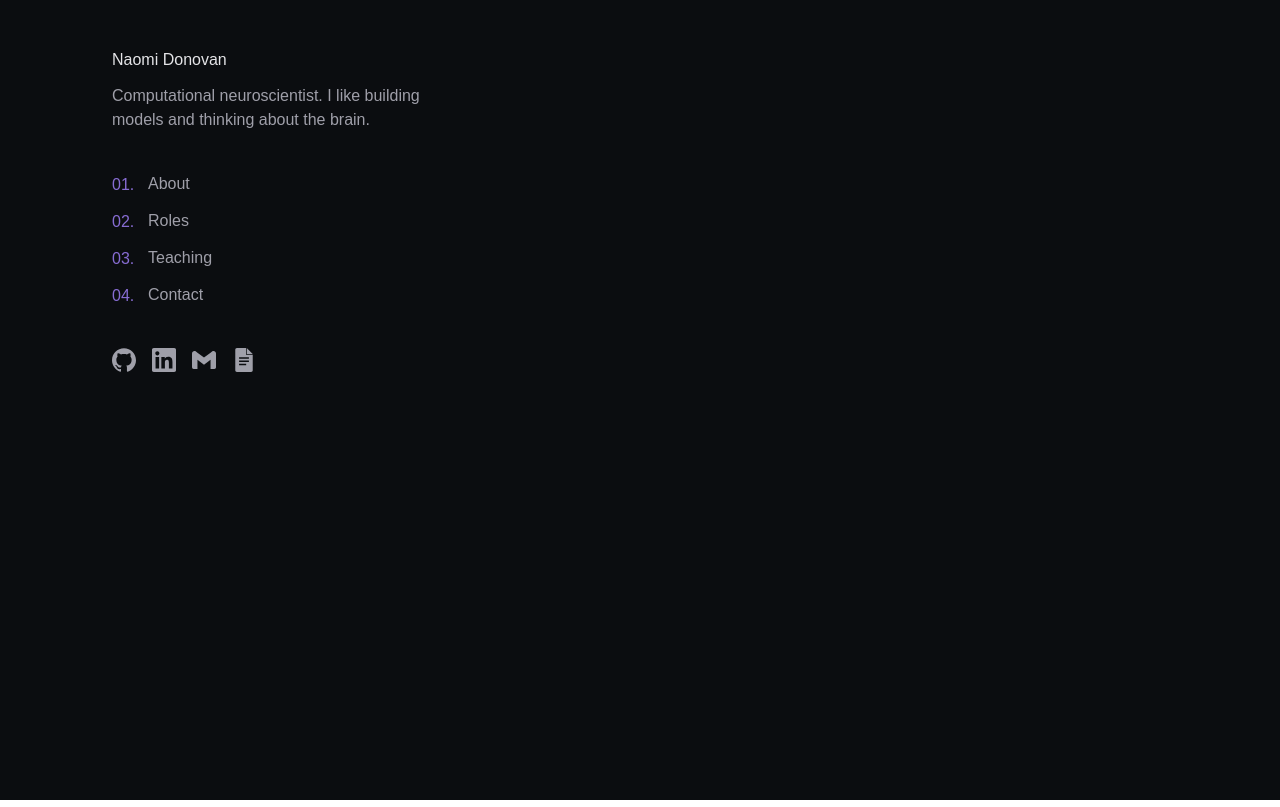
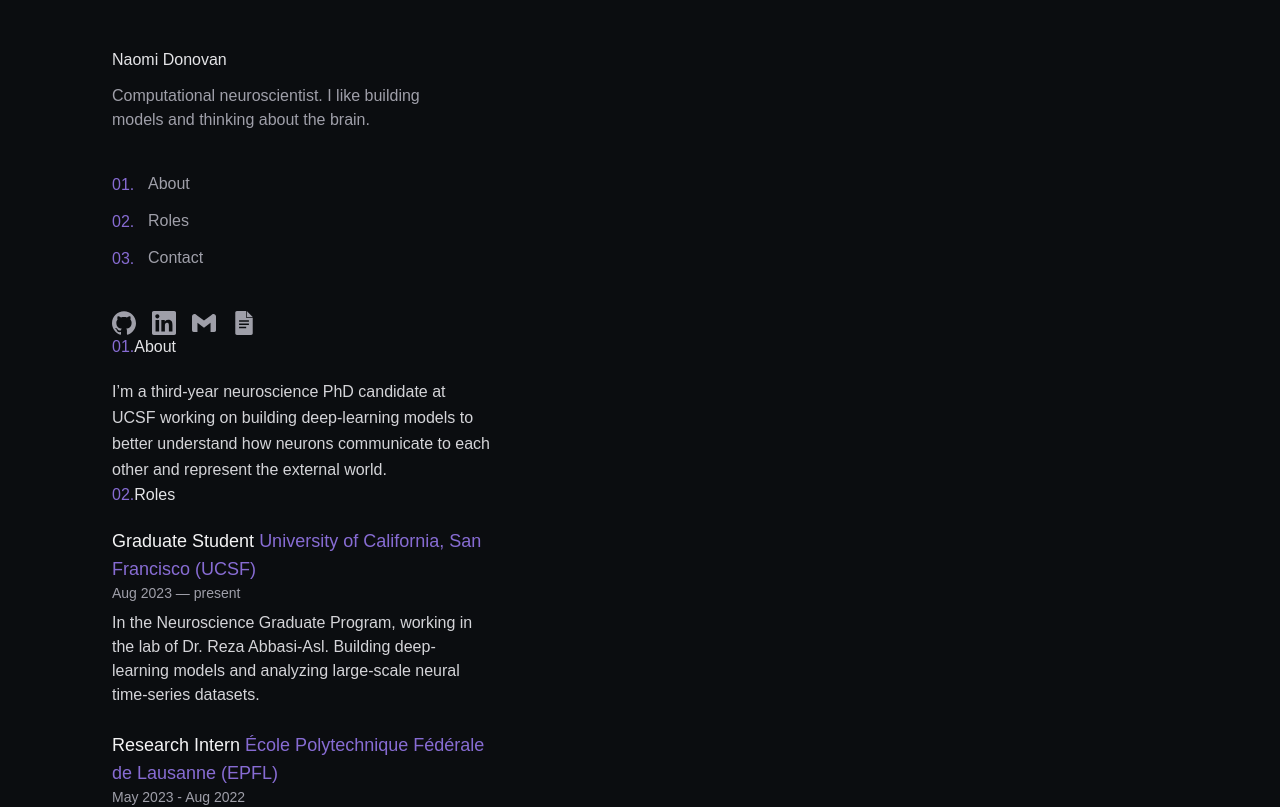
Before and after one commit to naomidonovan1/naomidonovan-site, a Next.js app: page / in a window 1280 px wide. Shown: the top 807 px of the page. Built offline with nearby package versions, Linux system fonts and the light colour scheme.

Commit message:
adding in the right column now

```diff
--- a/src/app/page.tsx
+++ b/src/app/page.tsx
@@ -24,7 +24,7 @@ interface SectionProps {
 const sections = [
   { id: "about", title: "About" },
   { id: "roles", title: "Roles" },
-  { id: "teaching", title: "Teaching" },
+  // { id: "teaching", title: "Teaching" },
   { id: "contact", title: "Contact" },
 ];
 
@@ -113,15 +113,10 @@ export default function Home() {
                 <SiGoogledocs size={24} />
               </a>
             </div>
-          </aside>
-        </div >
-      </div >
-    </main >
-  );
-}
 
-{/* Right column */ }
-{/* <main className="pb-24">
+
+            {/* Right column */}
+            <main className="pb-24">
               <Section id="about" index={1} title="About">
                 <p className="leading-relaxed text-zinc-300">
                   I’m a third-year neuroscience PhD candidate at UCSF working on building deep-learning models
@@ -136,10 +131,10 @@ export default function Home() {
                       {e.role} <span className="text-violet-400/80"> {e.org}</span>
                     </h3>
                     <p className="text-sm text-zinc-400">{e.period}</p>
-                    <p className="mt-2 text-zinc-300">{e.summary}</p> */}
+                    <p className="mt-2 text-zinc-300">{e.summary}</p>
 
-{/* show publications only if at least one exists */ }
-{/* {e.publications && e.publications.length > 0 && (
+                    {/* show publications only if at least one exists */}
+                    {e.publications && e.publications.length > 0 && (
                       <div className="mt-3 space-y-1 text-sm text-zinc-400">
                         {e.publications.map((p, i) => (
                           <p key={i}> -- {p}</p>
@@ -148,14 +143,15 @@ export default function Home() {
                     )}
                   </div>
                 ))}
-              </Section> */}
+              </Section>
+            </main>
+          </aside>
+        </div >
+      </div >
+    </main >
+  );
+}
 
-{/* </main> */ }
-//         </div >
-//       </div >
-//     </main >
-//   );
-// }
 
 function Section({ id, index, title, children }: SectionProps) {
   return (
```
